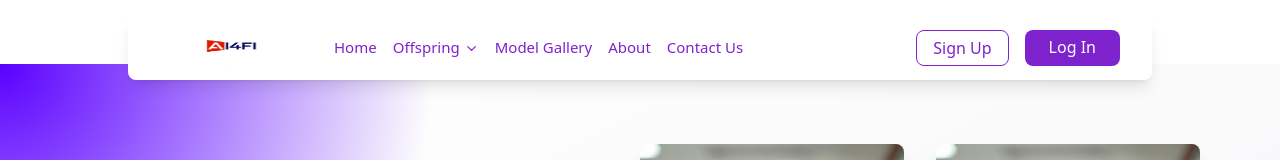
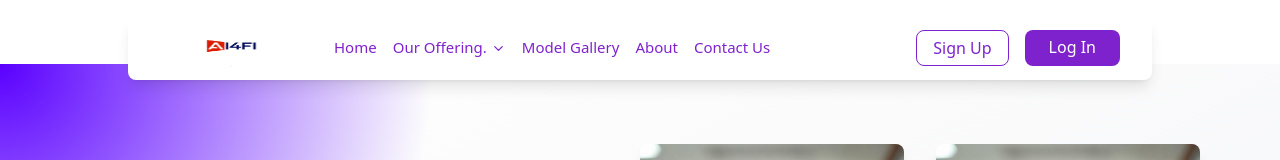
Before and after one commit to Suhail786553/ai4fi-frontend, a React (Vite) app: page / in a window 1280 px wide. Shown: the top 160 px of the page. Built offline with nearby package versions, Linux system fonts and the light colour scheme.

Commit message:
update Nvabar

```diff
--- a/src/Components/Navbar/Navbar.jsx
+++ b/src/Components/Navbar/Navbar.jsx
@@ -48,7 +48,7 @@ const Navbar = () => {
       {[
         { label: "Home", path: "/" },
         {
-          label: "Offspring",
+          label: "Our Offering.",
           path: "#",
           submenu: [
             { label: "Model Generator", path: "/model" },
@@ -127,7 +127,7 @@ const Navbar = () => {
             {[
               { label: "Home", path: "/" },
               {
-                label: "Offspring",
+                label: "Our Offering.",
                 path: "#",
                 submenu: [
                   { label: "Model Generator", path: "/model" },
```
